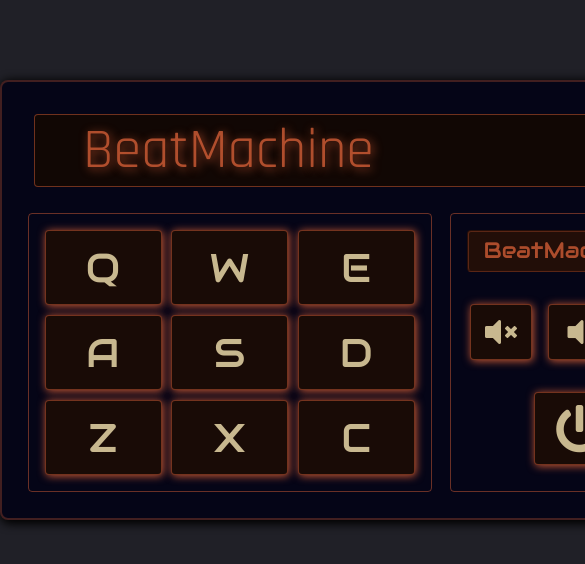
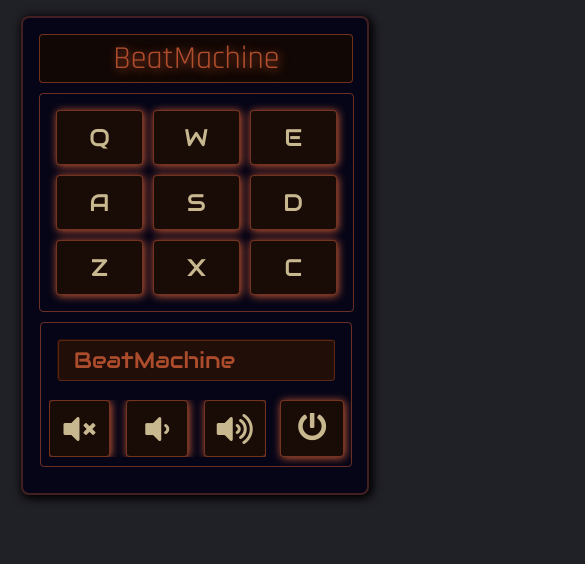
Before and after one commit to mark-ulrich/FCC-drum-machine, a React app: page / in a window 390 px wide. Shown: the top 564 px of the page, 585 px wide, since content can reach past the window. Built offline with nearby package versions, Linux system fonts and the light colour scheme.

Commit message:
Added responsiveness

```diff
--- a/src/scss/index.scss
+++ b/src/scss/index.scss
@@ -4,6 +4,7 @@
 * {
   margin: 0;
   padding: 0;
+  overflow: hidden;
 }
 
 body {
@@ -147,3 +148,64 @@ body {
     width: 90px;
   }
 }
+
+// Media queries
+@media screen and (max-width: 775px) {
+  #drum-machine {
+    max-width: 80%;
+  }
+
+  .pads-container {
+    flex-basis: 45%;
+  }
+
+  .controls {
+    flex-basis: 45%;
+  }
+}
+
+@media screen and (max-width: 690px) {
+  #drum-machine {
+    margin-top: 1rem;
+    flex-direction: column;
+  }
+
+  .app-header {
+    width: 100%;
+    margin: 0 auto 0.6rem;
+    text-align: center;
+
+    h1 {
+      padding: 0.2rem 1rem;
+      margin: 0 auto;
+      font-size: 2rem;
+    }
+  }
+  .pads-container {
+    margin: auto;
+    width: 90%;
+    .pad {
+      font-size: 1.5rem;
+    }
+  }
+
+  .controls {
+    display: flex;
+    flex-wrap: wrap;
+    justify-content: center;
+
+    #display {
+      flex-basis: 90%;
+      margin-bottom: 0.6rem;
+    }
+    .volume-controls {
+      margin: 0.6rem auto;
+      flex-basis: 70%;
+    }
+    .power-button {
+      margin: 0.6rem auto;
+      flex-basis: 20%;
+      font-size: 0.6rem;
+    }
+  }
+}
```
Also changed, not shown: src/css/index.css.
